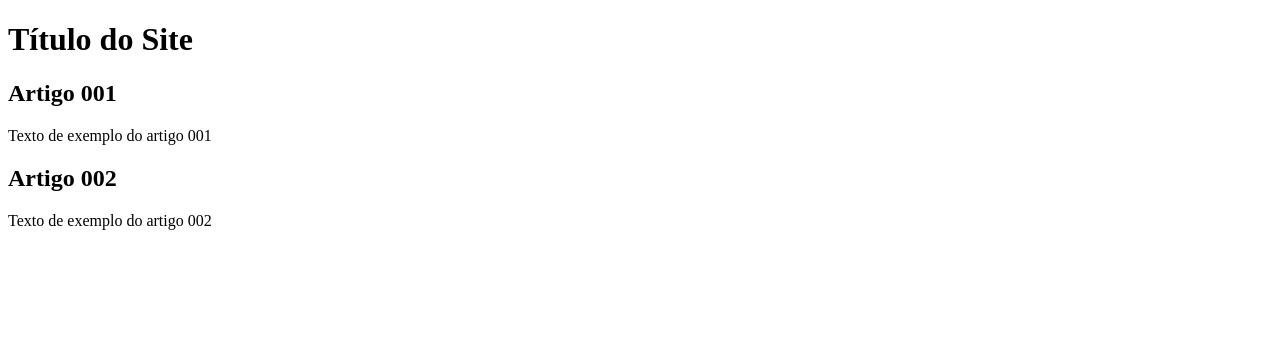
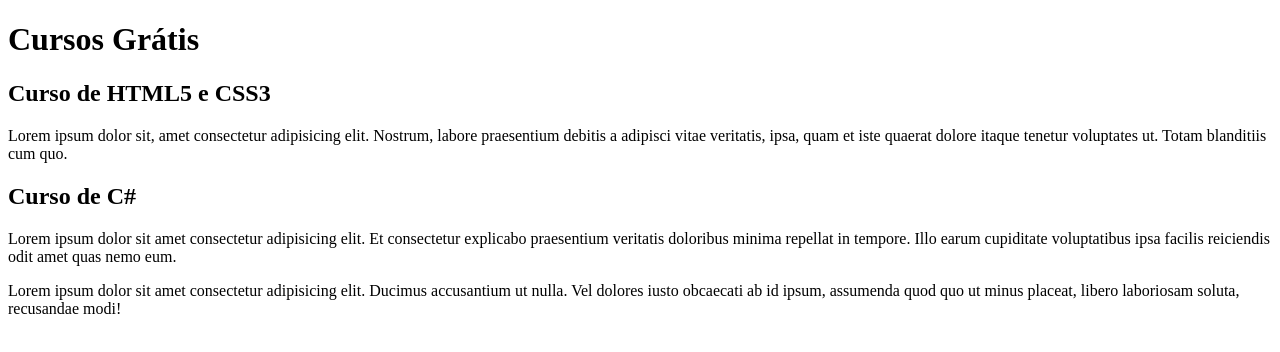
Before and after one commit to MatheusEugenio/ProjetoTest-branchs, a plain HTML site: page index.html in a window 1280 px wide. Drawn offline with Linux system fonts and the light colour scheme.

Commit message:
comecei a escrever o conteúdo

```diff
--- a/index.html
+++ b/index.html
@@ -8,15 +8,17 @@
 <body>
     <main>
         <header>
-            <h1>Título do Site</h1>
+            <h1>Cursos Grátis</h1>
         </header>
         <article>
-            <h2>Artigo 001</h2>
-            <p>Texto de exemplo do artigo 001</p>
+            <h2>Curso de HTML5 e CSS3</h2>
+            <p>Lorem ipsum dolor sit, amet consectetur adipisicing elit. Nostrum, labore praesentium debitis a adipisci vitae veritatis, ipsa, quam et iste quaerat dolore itaque tenetur voluptates ut. Totam blanditiis cum quo.</p>
         </article>
         <article>
-            <h2>Artigo 002</h2>
-            <p>Texto de exemplo do artigo 002</p>
+            <h2>Curso de C#</h2>
+            <p>Lorem ipsum dolor sit amet consectetur adipisicing elit. Et consectetur explicabo praesentium veritatis doloribus minima repellat in tempore. Illo earum cupiditate voluptatibus ipsa facilis reiciendis odit amet quas nemo eum.
+            </p>
+            <p>Lorem ipsum dolor sit amet consectetur adipisicing elit. Ducimus accusantium ut nulla. Vel dolores iusto obcaecati ab id ipsum, assumenda quod quo ut minus placeat, libero laboriosam soluta, recusandae modi!</p>
         </article>
     </main>
 </body>
```
